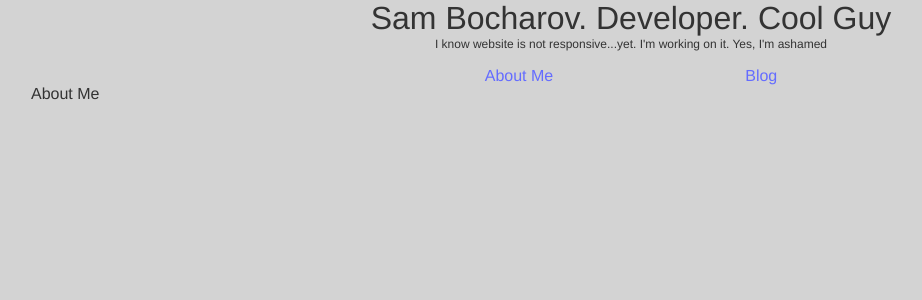
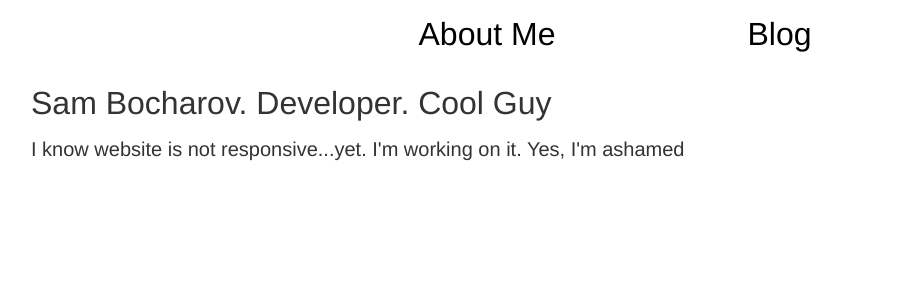
Before and after one commit to sambocharov/personal-website, a React (Vite) app: page / in a window 1280 px wide. Shown: the top 300 px of the page, without its empty margins (9-931 px from the left). Built offline with nearby package versions, Linux system fonts and the light colour scheme.

Commit message:
restructured and fixed styles

```diff
--- a/src/App.tsx
+++ b/src/App.tsx
@@ -13,7 +13,6 @@ function App() {
     <Router>
       <div className="app">
         <GlobalHeading />
-        <Navigation />
         <Routes>
           <Route path="/" element={<About />}/>
           <Route path="/cv" element={<CV />}/>
--- a/src/components/GlobalHeading.scss
+++ b/src/components/GlobalHeading.scss
@@ -4,7 +4,3 @@ header {
     align-items: center;
     font-size: 32px;
 }
-
-.shame-message {
-    font-size: 12px;
-}
--- a/src/components/GlobalHeading.tsx
+++ b/src/components/GlobalHeading.tsx
@@ -1,12 +1,12 @@
 import { translate } from '../utils/translation/translate';
 import './GlobalHeading.scss';
+import { Navigation } from './Navigation';
 
 
 const GlobalHeading = () => {
   return (
     <header>
-      <div>{translate('top_header')}</div>
-      <div className="shame-message">{translate('top_subheader')}</div>
+      <Navigation />
     </header>
   )
 }
--- a/src/components/Navigation.scss
+++ b/src/components/Navigation.scss
@@ -1,7 +1,7 @@
 .navigation {
     display: flex;
-    justify-content: center;
-    margin-top: 16px;
+    justify-content: flex-end;
+    margin: 16px 32px 0 0;
 }
 
 .nav-element {
--- a/src/index.scss
+++ b/src/index.scss
@@ -1,7 +1,7 @@
 :root {
-  --background-color: #d3d3d3; /* Light Warm Gray Background */
+  --background-color: #FFFFFF;
   --primary-text-color: #333333; /* Deep Charcoal Gray for Primary Text */
-  --heading-color: #483D8B; /* Dark Slate Blue for Headings */
+  --heading-color: #000000; /* Dark Slate Blue for Headings */
   --primary-font: 'Helvetica Neue', Arial, 'Segoe UI', sans-serif; /* Primary Font */
   --secondary-font: Georgia, 'Times New Roman', serif; /* Secondary Font for Headings */
 
@@ -21,7 +21,7 @@
 
 a {
   font-weight: 500;
-  color: #646cff;
+  color: #000000;
   text-decoration: inherit;
 }
 a:hover {
--- a/src/pages/About.tsx
+++ b/src/pages/About.tsx
@@ -1,8 +1,10 @@
 import { translate } from "../utils/translation/translate";
+import '../styles/About.scss'
 const About = () => {
   return (
     <div className="about">
-      {translate('about')}
+      <div className="title">{translate('top_header')}</div>
+      <div className="shame-message">{translate('top_subheader')}</div>
     </div>
   )
 }
--- /dev/null
+++ b/src/styles/About.scss
@@ -0,0 +1,12 @@
+.about {
+    margin-top: 32px;
+}
+
+.title {
+    font-size: 32px;
+    margin-bottom: 16px;
+}
+
+.shame-message {
+    font-size: 20px;
+}
```
